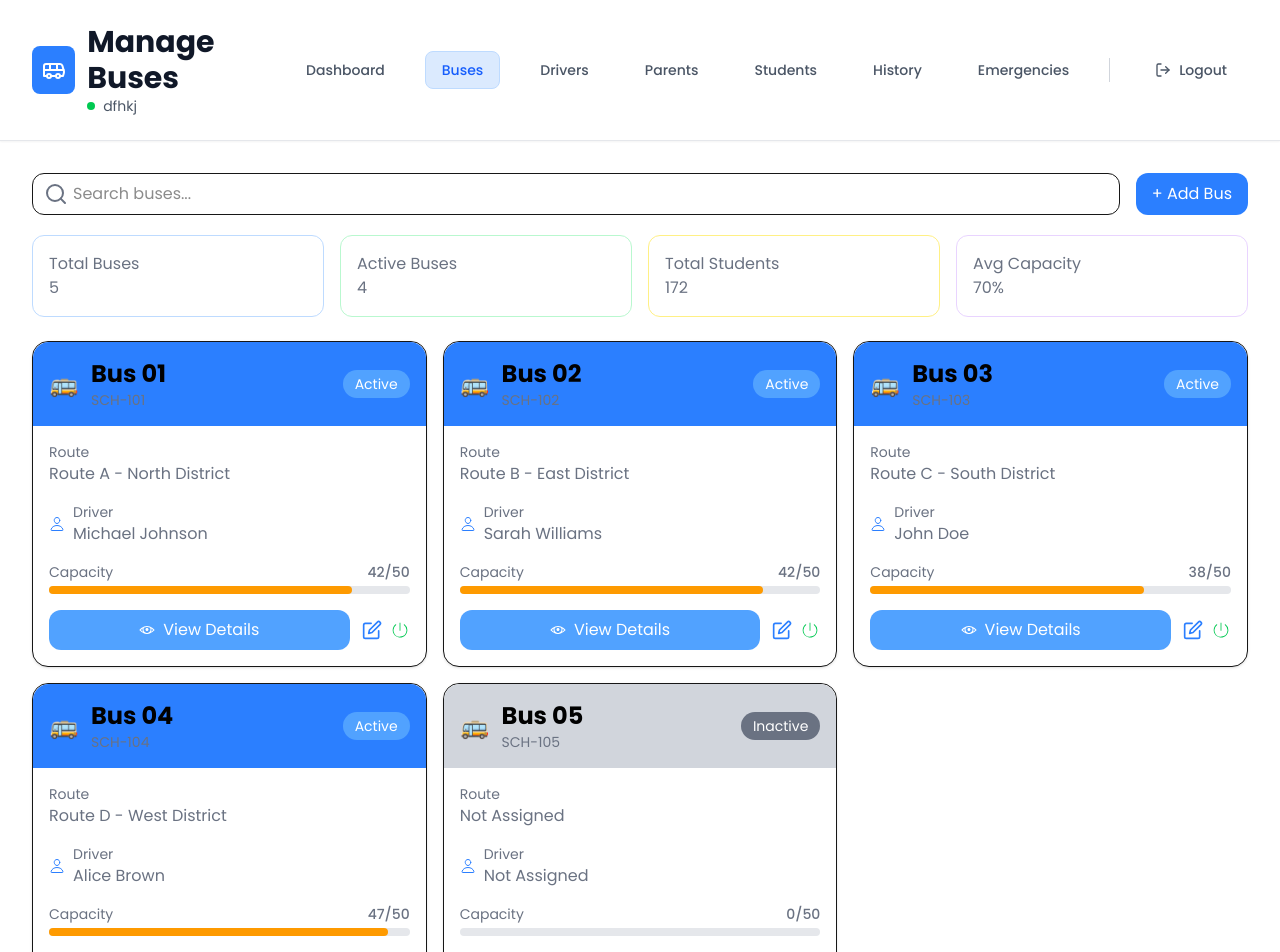
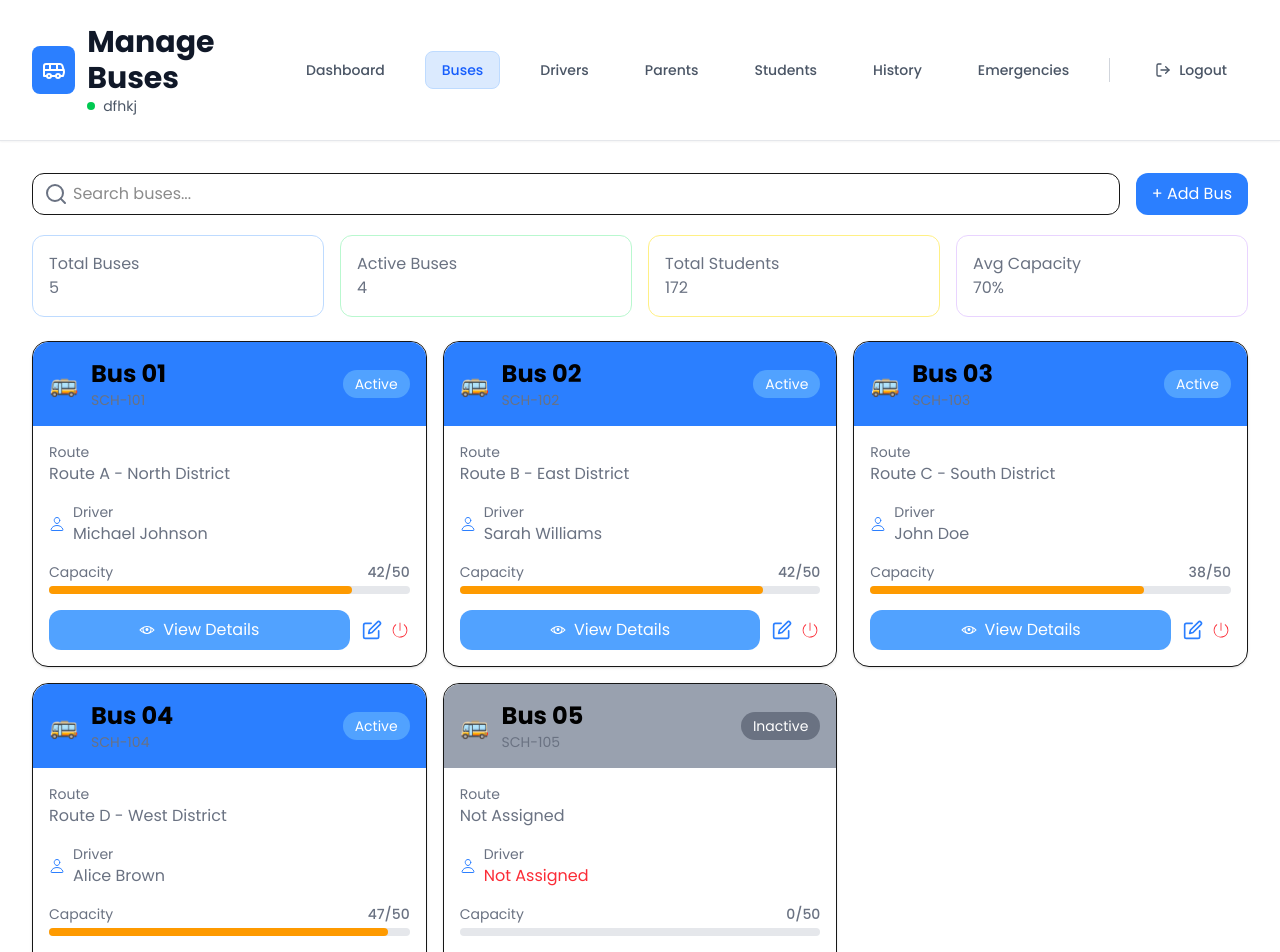
Before and after one commit to SheCanCODE-Capstone-Projects/School_bus_tracker_fe, a Next.js app: page /admin/dashboard/buses in a window 1280 px wide. Shown: the top 952 px of the page. Built offline with nearby package versions, Linux system fonts and the light colour scheme.

Commit message:
update the cipower icon style and fix some error

```diff
--- a/app/admin/dashboard/buses/page.tsx
+++ b/app/admin/dashboard/buses/page.tsx
@@ -82,7 +82,7 @@ const BusesPage = () => {
             return (
               <div key={bus.id} className="bg-white border rounded-2xl shadow">
                 {/* Header */}
-                <div className={`p-4 rounded-t-2xl ${bus.active ? "bg-blue-500" : "bg-gray-300"}`}>
+                <div className={`p-4 rounded-t-2xl ${bus.active ? "bg-blue-500" : "bg-gray-400"}`}>
                   <div className="flex items-center justify-between">
                     <div className="flex items-center gap-3">
                       <span className="text-2xl">🚌</span>
@@ -108,7 +108,7 @@ const BusesPage = () => {
                     <IoPersonOutline className="text-blue-500 mr-2" />
                     <div>
                       <p className="text-gray-500 text-sm">Driver</p>
-                      <p className="text-gray-500">{bus.driver}</p>
+                      <p className={bus.driver === "Not Assigned" ? "text-red-500" : "text-gray-500"}>{bus.driver}</p>
                     </div>
                   </div>
 
@@ -134,7 +134,7 @@ const BusesPage = () => {
                       <button
                         onClick={() => openStatusModal(bus)}
                         aria-label={`Change status for ${bus.name}`}
-                        className="text-green-500 text-xl cursor-pointer flex items-center justify-center"
+                        className={`${bus.active ? "text-red-500" : "text-green-500"} text-xl cursor-pointer flex items-center justify-center`}
                       >
                         <CiPower />
                       </button>
```
